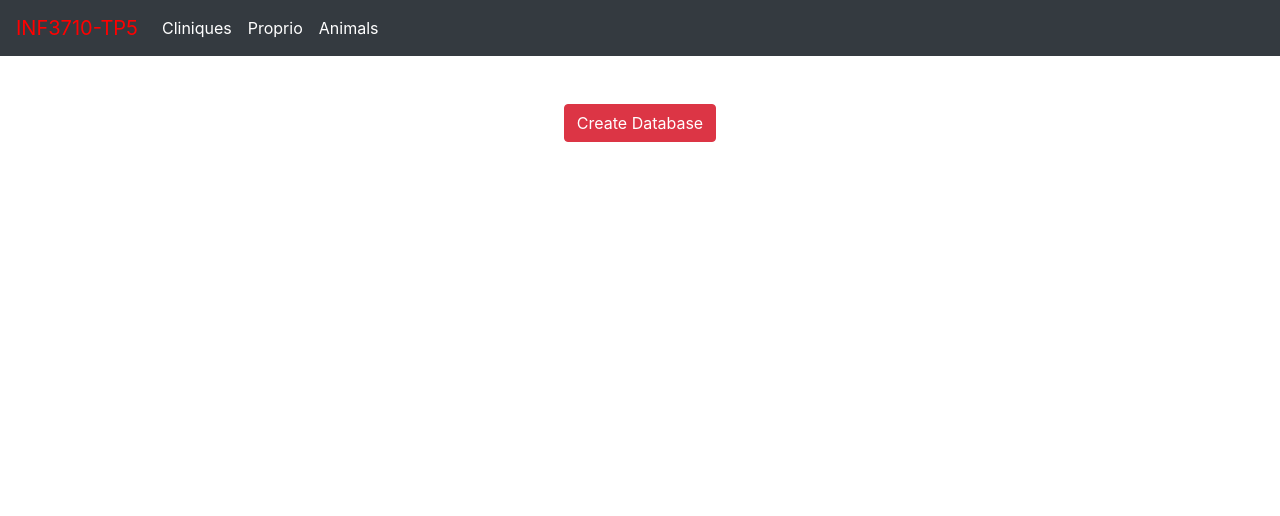
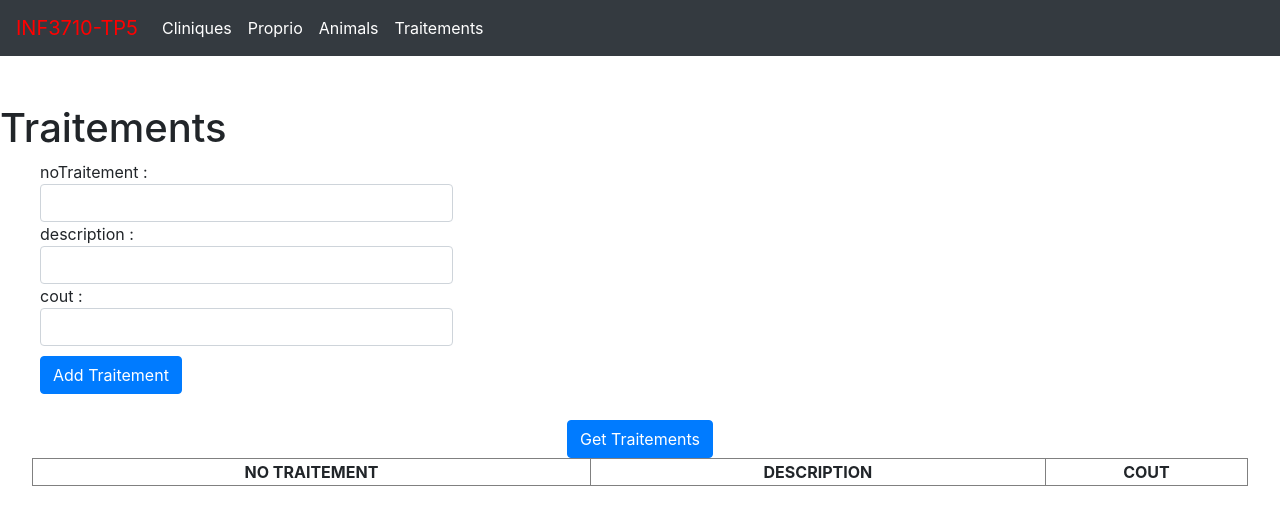
Before and after one commit to rouph/INF3710_TP5, an Angular app in the folder client/: page /traitement in a window 1280 px wide. Before the commit this address led to /. Shown: the top 516 px of the page. Built offline with nearby package versions, Linux system fonts and the light colour scheme.

Commit message:
ajout interface traitement

```diff
--- a/client/src/app/app-routing.module.ts
+++ b/client/src/app/app-routing.module.ts
@@ -5,12 +5,15 @@ import { AppComponent } from "./app.component";
 import { CliniqueVetComponent } from "./clinique-vet/clinique-vet.component";
 import { ProprioAnimalComponent } from "./proprio-animal/proprio-animal.component";
 import { AnimalComponent } from "./animal/animal.component";
+import { TraitementComponent } from "./traitement/traitement.component";
 
 const routes: Routes = [
   { path: "app", component: AppComponent },
   { path: "clinique", component: CliniqueVetComponent },
   { path: "proprio", component: ProprioAnimalComponent },
   { path: "animals", component: AnimalComponent },
+  { path: "traitement", component: TraitementComponent },
+
 ];
 
 @NgModule({
--- a/client/src/app/app.component.html
+++ b/client/src/app/app.component.html
@@ -7,6 +7,7 @@
         <a class="nav-item nav-link active" routerLink="/clinique">Cliniques</a>
         <a class="nav-item nav-link active" routerLink="/proprio">Proprio</a>
         <a class="nav-item nav-link active" routerLink="/animals">Animals</a>
+        <a class="nav-item nav-link active" routerLink="/traitement">Traitements</a>
       </div>
     </div>
   </nav>
--- a/client/src/app/app.module.ts
+++ b/client/src/app/app.module.ts
@@ -9,6 +9,7 @@ import { CliniqueVetComponent } from "./clinique-vet/clinique-vet.component";
 import { CommunicationService } from "./communication.service";
 import { ProprioAnimalComponent } from './proprio-animal/proprio-animal.component';
 import { AnimalComponent } from './animal/animal.component';
+import { TraitementComponent } from './traitement/traitement.component';
 
 @NgModule({
   declarations: [
@@ -16,6 +17,7 @@ import { AnimalComponent } from './animal/animal.component';
     CliniqueVetComponent,
     ProprioAnimalComponent,
     AnimalComponent,
+    TraitementComponent,
   ],
   imports: [
     CommonModule,
--- /dev/null
+++ b/client/src/app/traitement/traitement.component.html
@@ -0,0 +1,32 @@
+
+<div id="hotel" style="text-align: left">
+  <h1> Traitements</h1>
+  <div id="error" class="alert alert-danger" role="alert" *ngIf="duplicateError">
+    Insertion sur une cle primaire qui existe deja
+  </div>
+    <ul style="list-style: none;">
+      noTraitement : <li><input class="form-control col-md-4" #noTraitement></li>
+      description : <li><input class="form-control col-md-4" #description></li>
+      cout			 : <li><input class="form-control col-md-4" #cout></li>
+    <li><button type="button" class="btn btn-primary"
+      (click)="insertProprio(noProprietaire.value, nom.value, adresse.value, adresse.value,numTel.value)"> Add Traitement</button></li>
+    </ul>
+  </div>
+
+  <div id="ht" style="text-align:center" *ngIf="route != '/room'">
+    <button type="button" class="btn btn-primary" (click)="getProprios()">Get Traitements</button>
+    <table id ="ht" align="center" border="1" width="95%">
+      <thead>
+        <th> NO TRAITEMENT</th>
+        <th> DESCRIPTION</th>
+        <th> COUT</th>
+      </thead>
+      <tbody>
+        <tr *ngFor="let proprio of proprios">
+          <td> {{proprio.noTraitement}}</td>
+          <td> {{proprio.description}}</td>
+          <td> {{proprio.cout}}</td>
+        </tr>
+      </tbody>
+    </table>
+  </div>
--- /dev/null
+++ b/client/src/app/traitement/traitement.component.ts
@@ -0,0 +1,15 @@
+import { Component, OnInit } from '@angular/core';
+
+@Component({
+  selector: 'app-traitement',
+  templateUrl: './traitement.component.html',
+  styleUrls: ['./traitement.component.css']
+})
+export class TraitementComponent implements OnInit {
+
+  constructor() { }
+
+  ngOnInit() {
+  }
+
+}
```
Also changed, not shown: client/src/app/traitement/traitement.component.css (added), 1 other file (tests, documents, lock files or other folders).
